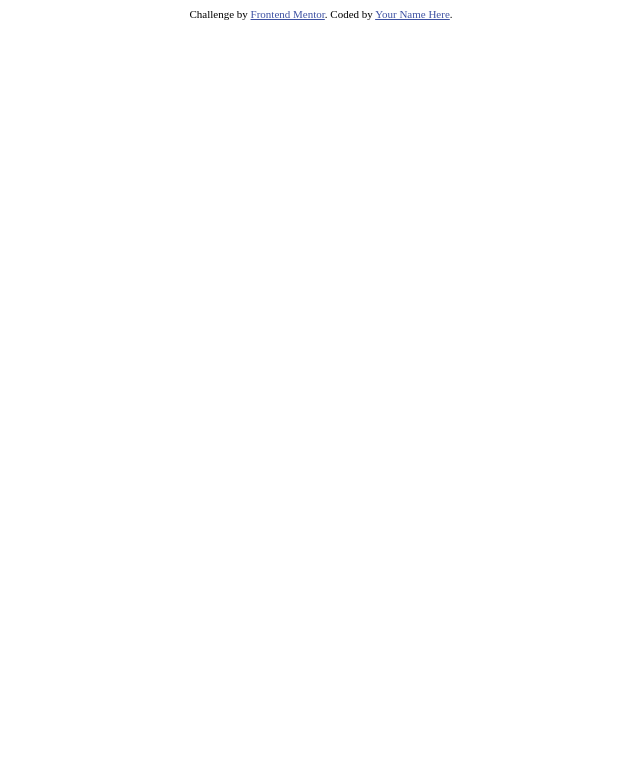
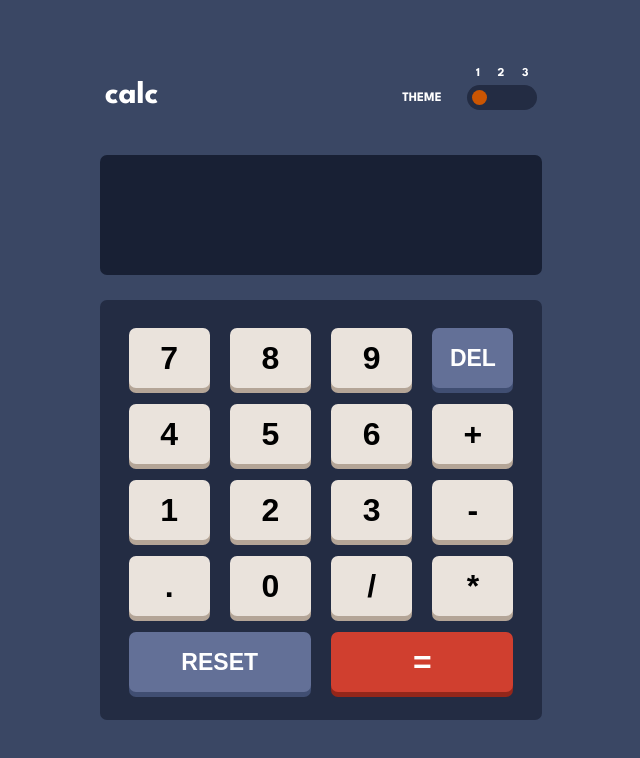
Before and after one commit to mizrmx/Calculator-App, a plain HTML site: page index.html in a window 1280 px wide. Shown: the whole page, without its empty margins (319-959 px from the left). Drawn offline with Linux system fonts and the light colour scheme.

Commit message:
Update files

```diff
--- /dev/null
+++ b/css/style.css
@@ -0,0 +1,405 @@
+body
+{
+    background-color: hsl(222, 26%, 31%);
+    font-family: "League Spartan", sans-serif;
+}
+
+.attribution
+{
+    width: 100%;
+    text-align: center;
+    color:white
+}
+
+.attribution a
+{
+    color:white
+}
+
+header
+{
+    width: 100%;
+    padding: 5px;
+    box-sizing: border-box;
+    height: 70px;
+    display: flex;
+    justify-content: space-between;
+    align-items: center;
+    color: white;
+}
+
+h1
+{
+    margin-top: 24px;
+    height: 10px;
+}
+
+.container-main
+{
+    width: 90%;
+    height: 750px;
+    margin: 50px auto;
+    display: flex;
+    flex-direction: column;
+}
+
+.switch
+{
+    width: 70px;
+    margin: 0px auto;
+    height: 25px;
+    background-color: hsl(223, 31%, 20%);
+    border-radius: 45px;
+    display: flex;
+    justify-content: space-around;
+    align-items: center;
+}
+
+.switch::before
+{
+    content: "THEME";
+    display: block;
+    padding: 5px;
+    font-size: 13px;
+    box-sizing: border-box;
+    font-weight: bold;
+    position: absolute;
+    margin-right: 150px;
+    height: 20px;
+    width: 60px;
+}
+
+.switch input
+{
+    appearance: none;
+    width: 15px;
+    height: 15px;
+    border-radius: 100%;
+    opacity: 0;
+    background-color: hsl(25, 98%, 40%);
+    transition: 0.2s ease;
+}
+
+.switch input:hover
+{
+    cursor: pointer;
+}
+
+.switch .selected
+{
+    opacity: 1;
+
+}
+
+.comp-swtich
+{
+    width: 70px;
+    height: 35px;
+}
+
+.numbers
+{
+    display: flex;
+    width: 70px;
+    height: 17px;
+    justify-content: space-around;
+}
+
+.numbers span
+{
+    font-size: 12px;
+    font-weight: bold;
+}
+
+.output
+{
+    width: 100%;
+    padding: 36px;
+    height:90px;
+    margin-top: 35px;
+    display: flex;
+    align-items: center;
+    justify-content: right;
+    border-radius: 7px;
+    box-sizing: border-box;
+    background-color: hsl(224, 36%, 15%);
+    color: white;
+    overflow: hidden;
+    font-size: 36px;
+}
+
+.cont-btns
+{
+    width: 100%;
+    margin-top: 25px;
+    padding-top: 28px;
+    padding-left:8px;
+    padding-right:8px;
+    padding-bottom: 28px;
+    color: #444b5a;
+    border-radius: 7px;
+    box-sizing: border-box;
+    background-color: hsl(223, 31%, 20%);
+    height: auto;
+    display: flex;
+    align-items: center;
+    justify-content: space-around;
+    flex-direction: column;
+}
+
+.del
+{
+    color: white;
+    background-color: #637097;
+    box-shadow: rgb(64, 78, 114) 0px 5px 0px 0px;
+    text-transform: uppercase;
+    font-size: 23px;
+}
+
+.reset
+{
+    color: white;
+    background-color: #637097;
+    box-shadow: rgb(64, 78, 114) 0px 5px 0px 0px;
+    text-transform: uppercase;
+    font-size: 23px;
+}
+
+.igual
+{
+    background-color: #d03f2f;
+    color: white;
+    box-shadow: rgb(147, 38, 26) 0px 5px 0px 0px;
+}
+
+.c-1
+{
+    width: 95%;
+    padding: 0px;
+    height: auto;
+    box-sizing: border-box;
+    display: flex;
+    justify-content: space-around;
+    margin-bottom: 16px;
+}
+
+.c-2
+{
+    padding: 0px;
+    width:95%;
+    box-sizing: border-box;
+    height: auto;
+    display: flex;
+    justify-content: space-around;
+}
+
+.c-2 button
+{
+    width: 45%;
+}
+
+button
+{
+    font-size: 32px;
+    font-weight: bold;
+    width: 20%;
+    height: 60px;
+    border: none;
+    border-radius: 7px;
+    background-color: #eae3dc;
+    box-shadow: rgb(180, 165, 151) 0px 5px 0px 0px;
+    cursor: pointer;
+}
+
+@media (min-width: 1280px)
+{
+  header
+  {
+    width: 100%;
+    padding: 5px;
+    box-sizing: border-box;
+    height: 70px;
+    display: flex;
+    justify-content: space-between;
+    align-items: center;
+    color: white;
+  }
+
+  h1
+  {
+    margin-top: 24px;
+    height: 10px;
+  }
+
+  .container-main
+  {
+    width: 35%;
+    height: 750px;
+    margin: 50px auto;
+    display: flex;
+    flex-direction: column;
+  }
+
+  .switch
+  {
+    width: 70px;
+    margin: 0px auto;
+    height: 25px;
+    background-color: hsl(223, 31%, 20%);
+    border-radius: 45px;
+    display: flex;
+    justify-content: space-around;
+    align-items: center;
+  }
+
+  .switch::before
+  {
+    content: "THEME";
+    display: block;
+    padding: 5px;
+    font-size: 13px;
+    box-sizing: border-box;
+    font-weight: bold;
+    position: absolute;
+    margin-right: 150px;
+    height: 20px;
+    width: 60px;
+  }
+
+  .switch input
+  {
+    appearance: none;
+    width: 15px;
+    height: 15px;
+    border-radius: 100%;
+    opacity: 0;
+    background-color: hsl(25, 98%, 40%);
+    transition: 0.2s ease;
+  }
+
+  .switch input:hover
+  {
+    cursor: pointer;
+  }
+
+  .switch .selected
+  {
+    opacity: 1;
+  }
+
+  .comp-swtich
+  {
+    width: 70px;
+    height: 35px;
+  }
+
+  .numbers
+  {
+    display: flex;
+    width: 70px;
+    height: 17px;
+    justify-content: space-around;
+  }
+
+  .numbers span
+  {
+    font-size: 12px;
+    font-weight: bold;
+  }
+
+  .output
+  {
+    width: 100%;
+    padding: 36px;
+    height: 120px;
+    margin-top: 35px;
+    display: flex;
+    align-items: center;
+    justify-content: right;
+    border-radius: 7px;
+    box-sizing: border-box;
+    background-color: hsl(224, 36%, 15%);
+    color: white;
+    overflow: hidden;
+    font-size: 36px;
+  }
+
+  .cont-btns
+  {
+    width: 100%;
+    margin-top: 25px;
+    padding-top: 28px;
+    padding-bottom: 28px;
+    color: #444b5a;
+    border-radius: 7px;
+    box-sizing: border-box;
+    background-color: hsl(223, 31%, 20%);
+    height: auto;
+    display: flex;
+    align-items: center;
+    justify-content: space-around;
+    flex-direction: column;
+  }
+
+  .del
+  {
+    color: white;
+    background-color: #637097;
+    box-shadow: rgb(64, 78, 114) 0px 5px 0px 0px;
+    text-transform: uppercase;
+    font-size: 23px;
+  }
+
+  .reset
+  {
+    color: white;
+    background-color: #637097;
+    box-shadow: rgb(64, 78, 114) 0px 5px 0px 0px;
+    text-transform: uppercase;
+    font-size: 23px;
+  }
+
+  .igual
+  {
+    background-color: #d03f2f;
+    color: white;
+    box-shadow: rgb(147, 38, 26) 0px 5px 0px 0px;
+  }
+
+  .c-1
+  {
+    width: 95%;
+    padding: 0px;
+    height: auto;
+    box-sizing: border-box;
+    display: flex;
+    justify-content: space-around;
+    margin-bottom: 16px;
+  }
+
+  .c-2
+  {
+    padding: 0px;
+    width:95%;
+    box-sizing: border-box;
+    height: auto;
+    display: flex;
+    justify-content: space-around;
+  }
+
+  .c-2 button
+  {
+    width: 45%;
+  }
+
+  button
+  {
+    font-size: 32px;
+    font-weight: bold;
+    width: 20%;
+    height: 60px;
+    border: none;
+    background-color: #eae3dc;
+    box-shadow: rgb(180, 165, 151) 0px 5px 0px 0px;
+  }
+}
--- a/index.html
+++ b/index.html
@@ -3,24 +3,61 @@
 <head>
   <meta charset="UTF-8">
   <meta name="viewport" content="width=device-width, initial-scale=1.0"> <!-- displays site properly based on user's device -->
-
   <link rel="icon" type="image/png" sizes="32x32" href="./images/favicon-32x32.png">
-
   <title>Frontend Mentor | Calculator app</title>
-
-  <!-- Feel free to remove these styles or customise in your own stylesheet 👍 -->
-  <style>
-    .attribution { font-size: 11px; text-align: center; }
-    .attribution a { color: hsl(228, 45%, 44%); }
-  </style>
+  <link href="https://fonts.googleapis.com/css2?family=League+Spartan:wght@400;700&display=swap" rel="stylesheet" />
+  <link rel="stylesheet" href="css/style.css">
 </head>
 <body>
+  <div class="container-main">
+    <header>
+      <h1>calc</h1>
+      <div class="comp-swtich">
+        <div class="numbers">
+          <span>1</span>
+          <span>2</span>
+          <span>3</span>
+        </div>
+        <div class="switch">
+          <input type="checkbox" name="theme" value="theme1" class="selected" />
+          <input type="checkbox" name="theme" value="theme2" />
+          <input type="checkbox" name="theme" value="theme3" />
+        </div>
+      </div>
+    </header>
 
+    <div class="output"></div>
 
-
-  <div class="attribution">
-    Challenge by <a href="https://www.frontendmentor.io?ref=challenge" target="_blank">Frontend Mentor</a>.
-    Coded by <a href="#">Your Name Here</a>.
+    <div class="cont-btns">
+      <div class="c-1">
+        <button class="bt-s d">7</button>
+        <button class="bt-s">8</button>
+        <button class="bt-s">9</button>
+        <button class="del">del</button>
+      </div>
+      <div class="c-1">
+        <button class="bt-s">4</button>
+        <button class="bt-s">5</button>
+        <button class="bt-s">6</button>
+        <button class="bt-s">+</button>
+      </div>
+      <div class="c-1">
+        <button class="bt-s">1</button>
+        <button class="bt-s">2</button>
+        <button class="bt-s">3</button>
+        <button class="bt-s">-</button>
+      </div>
+      <div class="c-1">
+        <button class="bt-s">.</button>
+        <button class="bt-s">0</button>
+        <button class="bt-s">/</button>
+        <button class="bt-s">*</button>
+      </div>
+      <div class="c-2">
+        <button class="reset">reset</button>
+        <button class="igual">=</button>
+      </div>
+    </div>
   </div>
 </body>
 </html>
```
